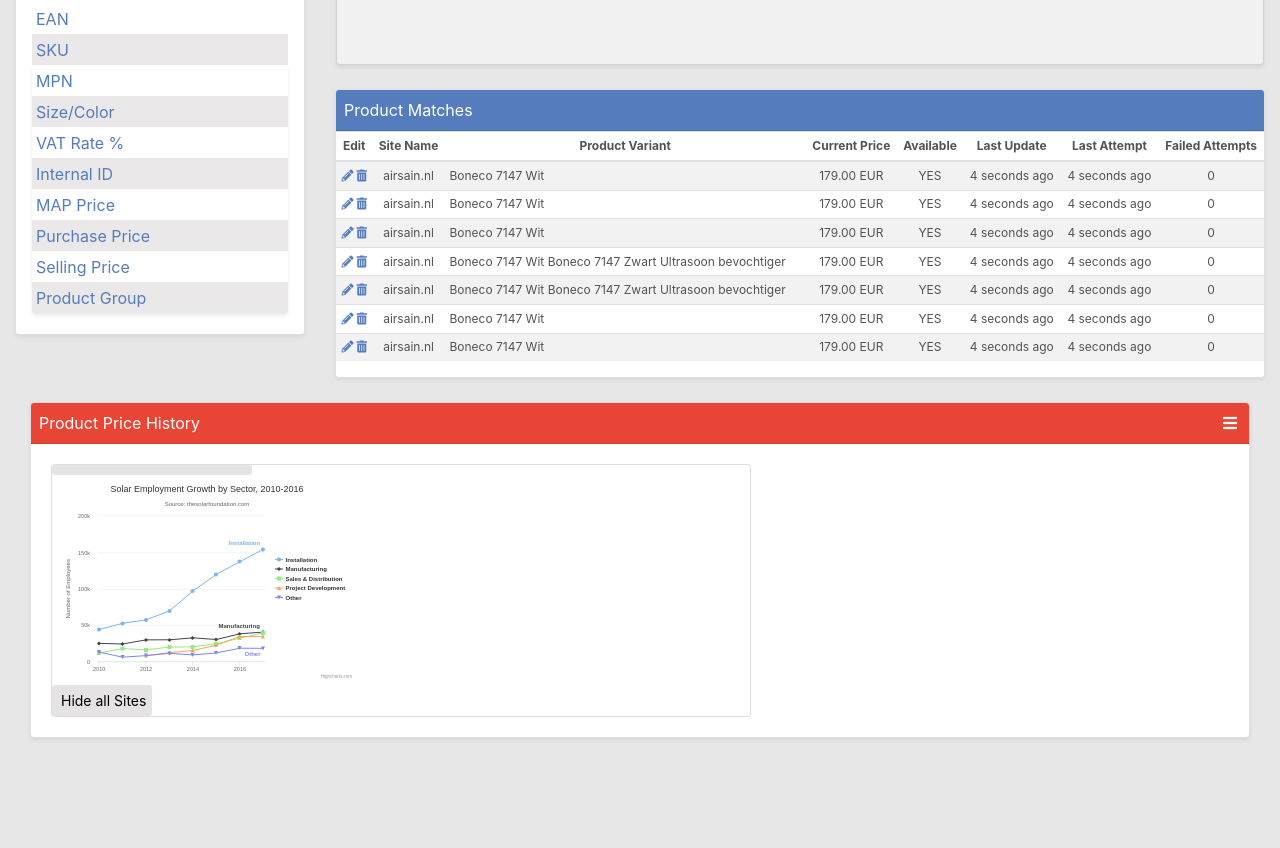
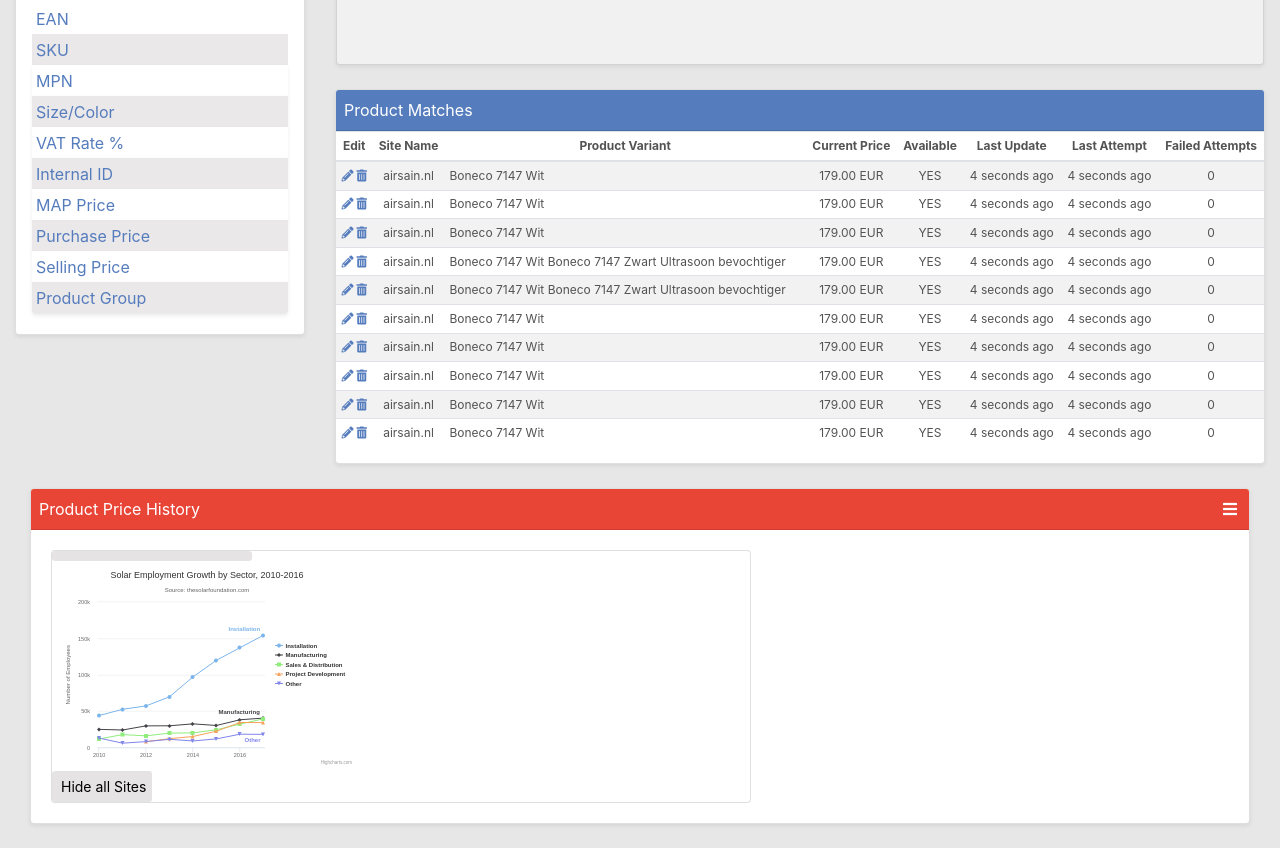
Before and after one commit to mariacatachinchilla/PT, a plain HTML site: page index.html in a window 1280 px wide. Shown: the part 608-1456 px from the top of the page. Before the commit the page ends 1370 px from the top, so only its background shows below. Drawn offline with nearby package versions, Linux system fonts and the light colour scheme.

Commit message:
Update index.html

```diff
--- a/index.html
+++ b/index.html
@@ -511,6 +511,45 @@
                           <td>0</td>
                         </tr>
                         <tr>
+                            <th scope="row">
+                              <i class="fas fa-pencil-alt"style="font-size:12px;color:#557CBD"></i>
+                              <i class="fas fa-trash-alt"style="font-size:12px;color:#557CBD"></i>
+                            </th>
+                            <td>airsain.nl</td>
+                            <td class="text-left">Boneco 7147 Wit</td>
+                            <td>179.00 EUR</td>
+                            <td>YES</td>
+                            <td>4 seconds ago</td>
+                            <td>4 seconds ago</td>
+                            <td>0</td>
+                          </tr>
+                          <tr>
+                              <th scope="row">
+                                <i class="fas fa-pencil-alt"style="font-size:12px;color:#557CBD"></i>
+                                <i class="fas fa-trash-alt"style="font-size:12px;color:#557CBD"></i>
+                              </th>
+                              <td>airsain.nl</td>
+                              <td class="text-left">Boneco 7147 Wit</td>
+                              <td>179.00 EUR</td>
+                              <td>YES</td>
+                              <td>4 seconds ago</td>
+                              <td>4 seconds ago</td>
+                              <td>0</td>
+                            </tr>
+                            <tr>
+                                <th scope="row">
+                                  <i class="fas fa-pencil-alt"style="font-size:12px;color:#557CBD"></i>
+                                  <i class="fas fa-trash-alt"style="font-size:12px;color:#557CBD"></i>
+                                </th>
+                                <td>airsain.nl</td>
+                                <td class="text-left">Boneco 7147 Wit</td>
+                                <td>179.00 EUR</td>
+                                <td>YES</td>
+                                <td>4 seconds ago</td>
+                                <td>4 seconds ago</td>
+                                <td>0</td>
+                              </tr>
+                        <tr>
                           <th scope="row">
                             <i class="fas fa-pencil-alt"style="font-size:12px;color:#557CBD"></i>
                             <i class="fas fa-trash-alt"style="font-size:12px;color:#557CBD"></i>
```
